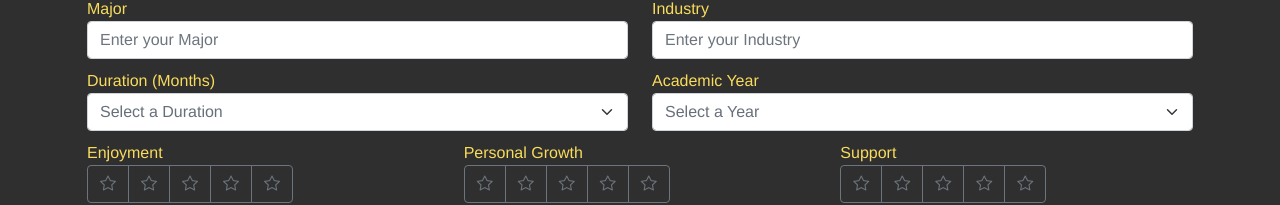
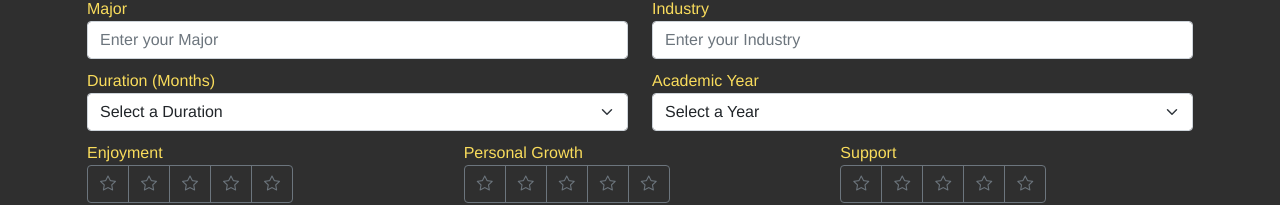
Before and after one commit to VikeLabs/RateMyCoop, a Vue app: page /#/CreateReview in a window 1280 px wide. Shown: the part 256-461 px from the top of the page. Built offline with nearby package versions, Linux system fonts and the light colour scheme.

Commit message:
Update CreateReviewFields.vue
Update  form-select to avoid setting color as that made the completed form look odd.

```diff
--- a/src/components/CreateReviewFields.vue
+++ b/src/components/CreateReviewFields.vue
@@ -106,6 +106,6 @@ export default {
 
 <style scoped>
 .form-select {
-  color: #676f7a
+  appearance: inherit;
 }
 </style>
```
